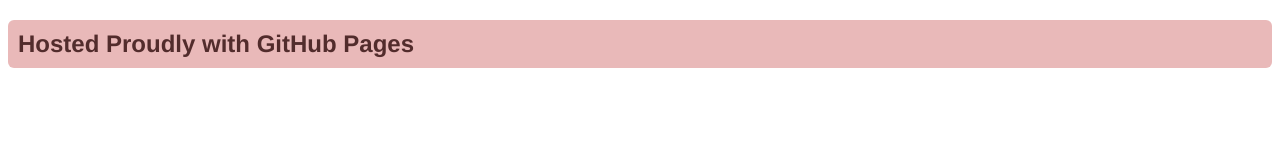
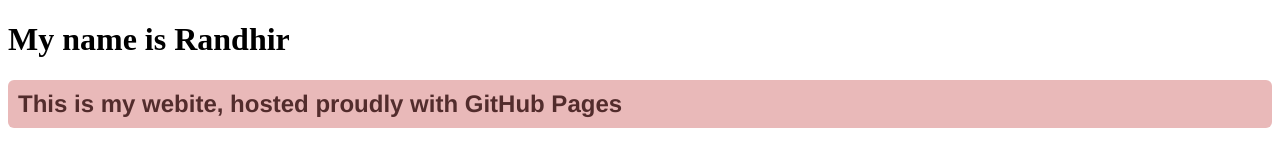
Before and after one commit to Anonymous6503/Anonymous6503.github.io, a plain HTML site: page index.html in a window 1280 px wide. Drawn offline with Linux system fonts and the light colour scheme.

Commit message:
Update index.html

```diff
--- a/index.html
+++ b/index.html
@@ -15,6 +15,7 @@
 	</style>
 </head>
 <body>
-	<h2>Hosted Proudly with GitHub Pages</h2>
+	<h1>My name is Randhir</h1>
+	<h2>This is my webite, hosted proudly with GitHub Pages</h2>
 </body>
 </html>
```
